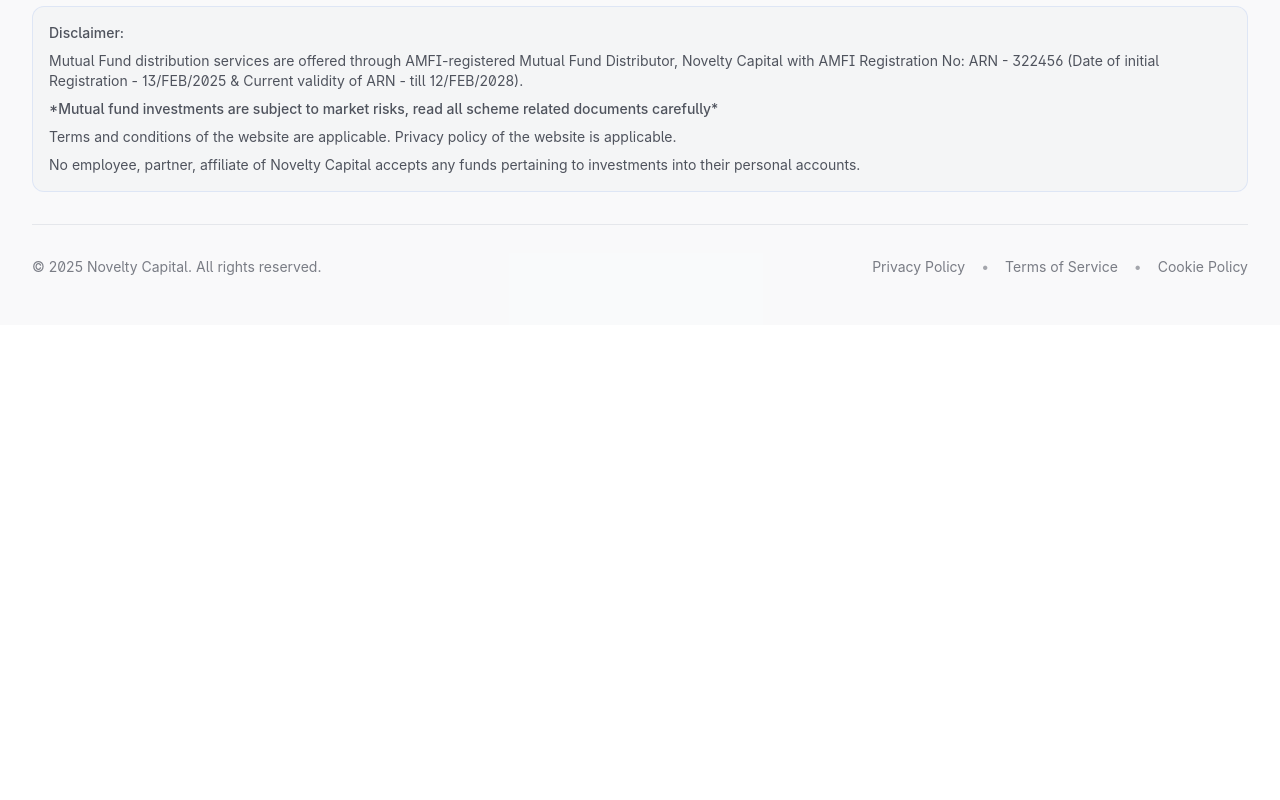
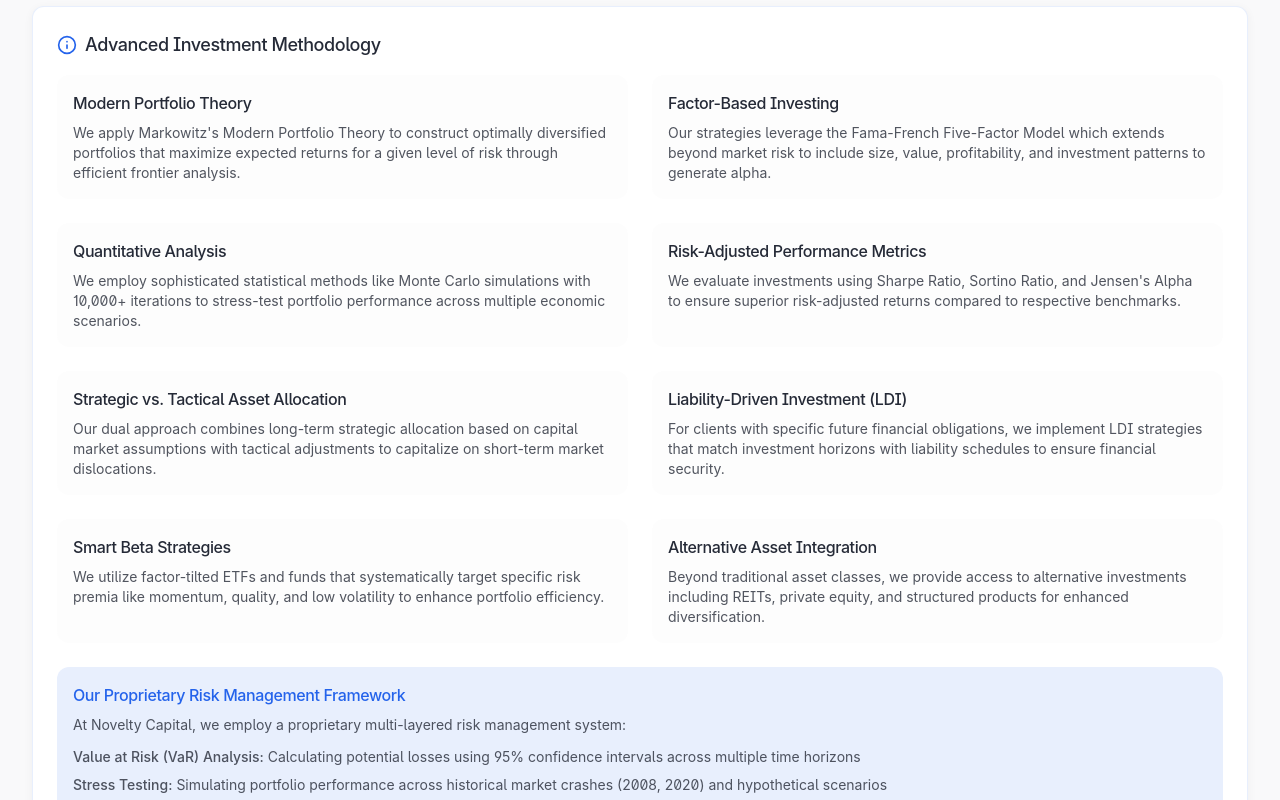
Before and after one commit to Kartikey017/noveltycapital, a React (Vite) app: page / in a window 1280 px wide. Shown: the part 6860-7660 px from the top of the page. Before the commit the page ends 7185 px from the top, so only its background shows below. Built offline with nearby package versions, Linux system fonts and the light colour scheme.

Commit message:
Add financial knowledge sections
Add sections with financial knowledge to the index page and footer.

```diff
--- a/src/components/Footer.tsx
+++ b/src/components/Footer.tsx
@@ -55,6 +55,46 @@ const Footer = () => {
     {
       title: "SIP Benefits",
       content: "In the Indian context, SIPs help mitigate the impact of market volatility through rupee cost averaging and allow investments starting from as low as ₹500 per month."
+    }
+  ];
+
+  // Advanced technical financial knowledge
+  const technicalFinancialKnowledge = [
+    {
+      title: "Modern Portfolio Theory",
+      content: "We apply Markowitz's Modern Portfolio Theory to construct optimally diversified portfolios that maximize expected returns for a given level of risk through efficient frontier analysis."
+    },
+    {
+      title: "Factor-Based Investing",
+      content: "Our strategies leverage the Fama-French Five-Factor Model which extends beyond market risk to include size, value, profitability, and investment patterns to generate alpha."
+    },
+    {
+      title: "Quantitative Analysis",
+      content: "We employ sophisticated statistical methods like Monte Carlo simulations with 10,000+ iterations to stress-test portfolio performance across multiple economic scenarios."
+    },
+    {
+      title: "Risk-Adjusted Performance Metrics",
+      content: "We evaluate investments using Sharpe Ratio, Sortino Ratio, and Jensen's Alpha to ensure superior risk-adjusted returns compared to respective benchmarks."
+    }
+  ];
+
+  // Advanced asset allocation strategies
+  const assetAllocationStrategies = [
+    {
+      title: "Strategic vs. Tactical Asset Allocation",
+      content: "Our dual approach combines long-term strategic allocation based on capital market assumptions with tactical adjustments to capitalize on short-term market dislocations."
+    },
+    {
+      title: "Liability-Driven Investment (LDI)",
+      content: "For clients with specific future financial obligations, we implement LDI strategies that match investment horizons with liability schedules to ensure financial security."
+    },
+    {
+      title: "Smart Beta Strategies",
+      content: "We utilize factor-tilted ETFs and funds that systematically target specific risk premia like momentum, quality, and low volatility to enhance portfolio efficiency."
+    },
+    {
+      title: "Alternative Asset Integration",
+      content: "Beyond traditional asset classes, we provide access to alternative investments including REITs, private equity, and structured products for enhanced diversification."
     }
   ];
 
@@ -160,6 +200,42 @@ const Footer = () => {
           </div>
         </div>
 
+        {/* Advanced Technical Investment Knowledge Section */}
+        <div className="mb-10 bg-white p-6 rounded-xl shadow-subtle border border-primary/10">
+          <h3 className="text-lg font-medium mb-4 flex items-center">
+            <Info className="w-5 h-5 text-primary mr-2" />
+            Advanced Investment Methodology
+          </h3>
+          <div className="grid grid-cols-1 md:grid-cols-2 gap-6">
+            {technicalFinancialKnowledge.map((info, index) => (
+              <div key={index} className="p-4 bg-secondary/20 rounded-lg">
+                <h4 className="font-medium mb-2">{info.title}</h4>
+                <p className="text-sm text-foreground/80">{info.content}</p>
+              </div>
+            ))}
+          </div>
+          <div className="mt-6 grid grid-cols-1 md:grid-cols-2 gap-6">
+            {assetAllocationStrategies.map((strategy, index) => (
+              <div key={index} className="p-4 bg-secondary/20 rounded-lg">
+                <h4 className="font-medium mb-2">{strategy.title}</h4>
+                <p className="text-sm text-foreground/80">{strategy.content}</p>
+              </div>
+            ))}
+          </div>
+          <div className="mt-6 p-4 bg-primary/10 rounded-lg">
+            <h4 className="font-medium mb-2 text-primary">Our Proprietary Risk Management Framework</h4>
+            <p className="text-sm text-foreground/80 mb-3">
+              At Novelty Capital, we employ a proprietary multi-layered risk management system:
+            </p>
+            <ul className="text-sm text-foreground/80 space-y-2">
+              <li><span className="font-medium">Value at Risk (VaR) Analysis:</span> Calculating potential losses using 95% confidence intervals across multiple time horizons</li>
+              <li><span className="font-medium">Stress Testing:</span> Simulating portfolio performance across historical market crashes (2008, 2020) and hypothetical scenarios</li>
+              <li><span className="font-medium">Correlation Decay Monitoring:</span> Tracking dynamic asset correlations to detect potential diversification breakdowns during market stress</li>
+              <li><span className="font-medium">Tail Risk Hedging:</span> Strategic options positioning to protect against extreme market downturns while preserving upside potential</li>
+            </ul>
+          </div>
+        </div>
+
         {/* Disclaimer section */}
         <div className="mb-8 p-4 bg-secondary/80 border border-primary/10 rounded-lg text-sm text-foreground/80">
           <p className="font-medium mb-2">Disclaimer:</p>
```
